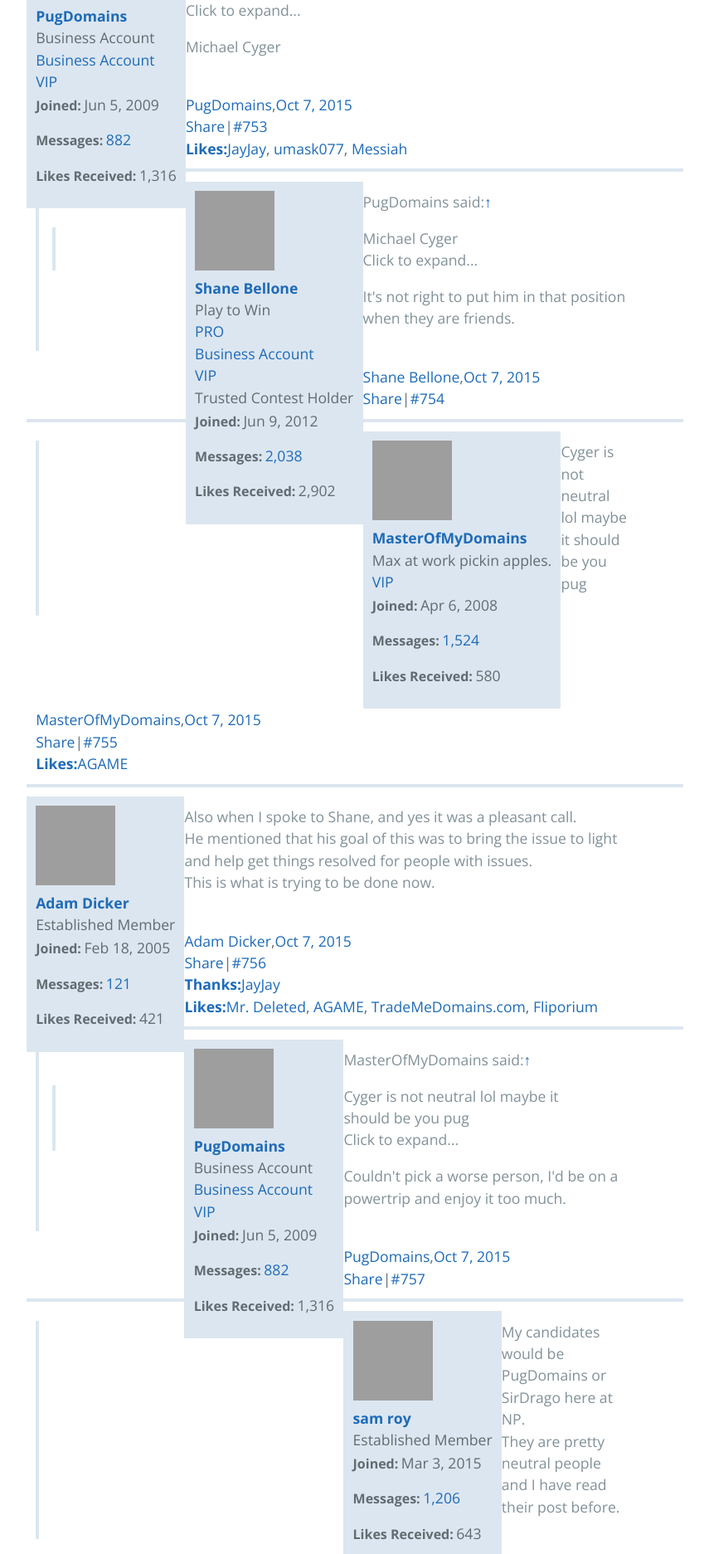
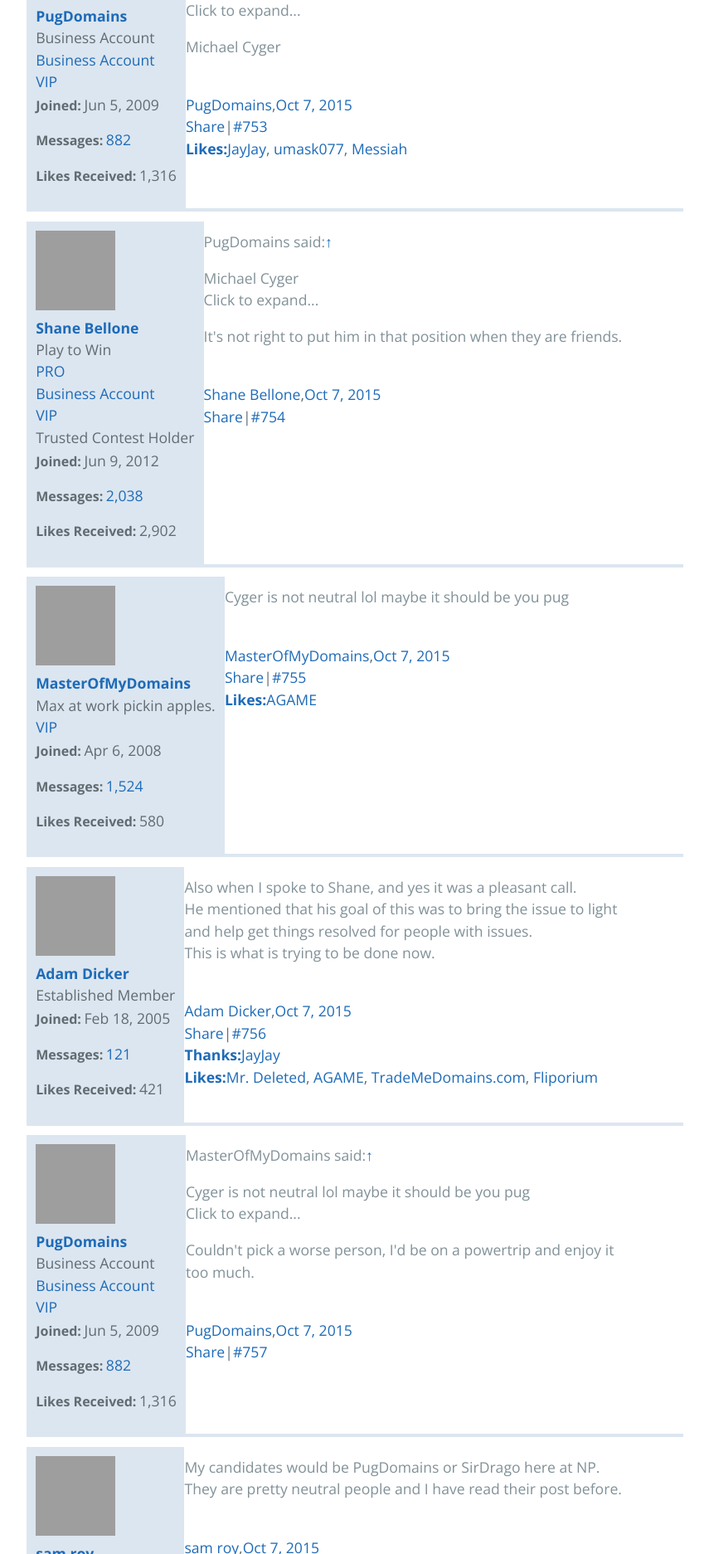
Before and after one commit to vanillascript/adamdicker, a Jekyll site: the page built from pages/31.html, in a window 1280 px wide. Shown: the part 1875-3748 px from the top of the page at 83% size, without its empty margins (232-1087 px from the left). Built offline with Jekyll 4.4.1, drawn with Linux system fonts in a browser that asks for light colours; grey boxes are pictures that could not be loaded.

Commit message:
Update threadpage.css

```diff
--- a/stylesheets/threadpage.css
+++ b/stylesheets/threadpage.css
@@ -6,6 +6,7 @@ ol.threadpage {
 .message {
   margin: 0.7rem 0;
   padding: 0;
+  overflow: hidden;
   list-style: none; }
   .message + .message {
     border-bottom: solid 0.3rem #dce6f0; }
@@ -30,10 +31,11 @@ ol.threadpage {
     margin: 0;
     padding: 0; }
     .messageUserInfo dt {
+      font-weight: normal;
       display: inline-block; }
     .messageUserInfo dd {
       display: inline-block;
-      margin-left: 0.2em; }
+      margin: 0 0 0 0.2em; }
 
 .messageInfo {
   padding: 0.7rem; }
```
